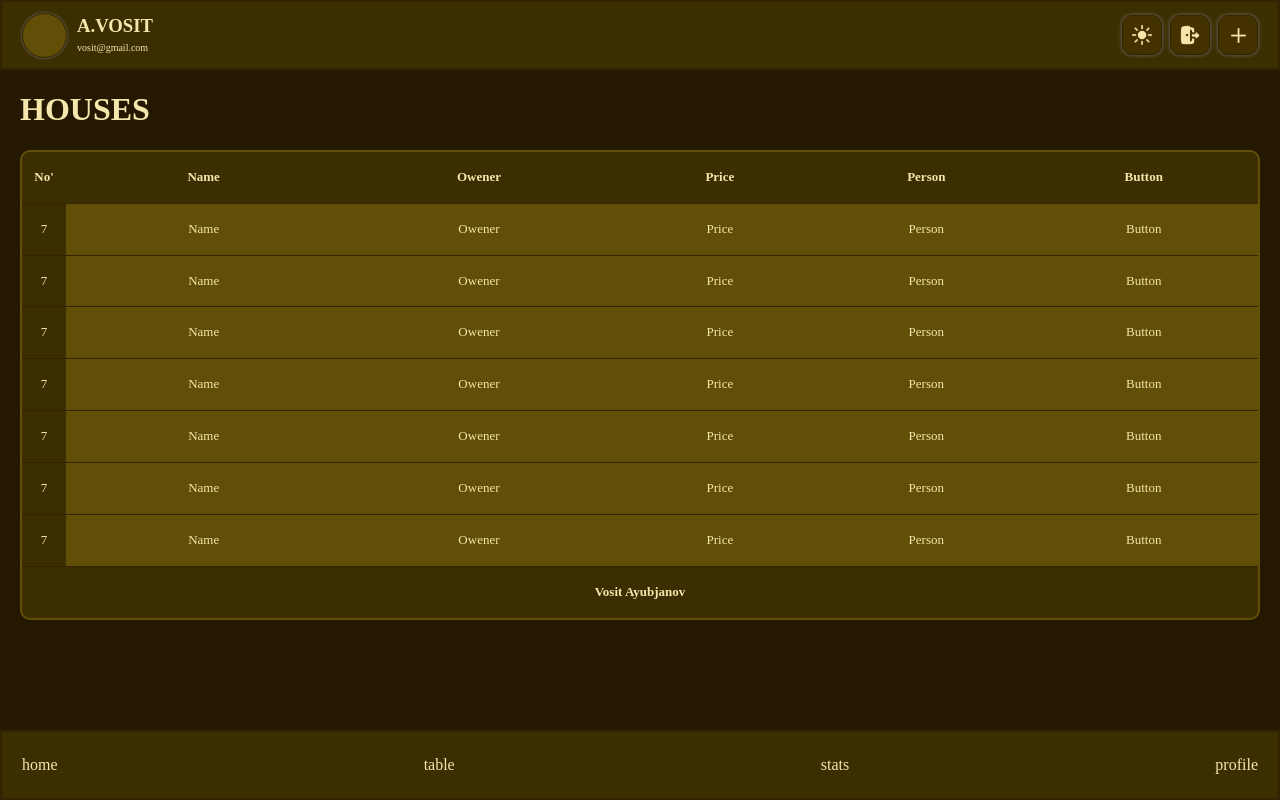
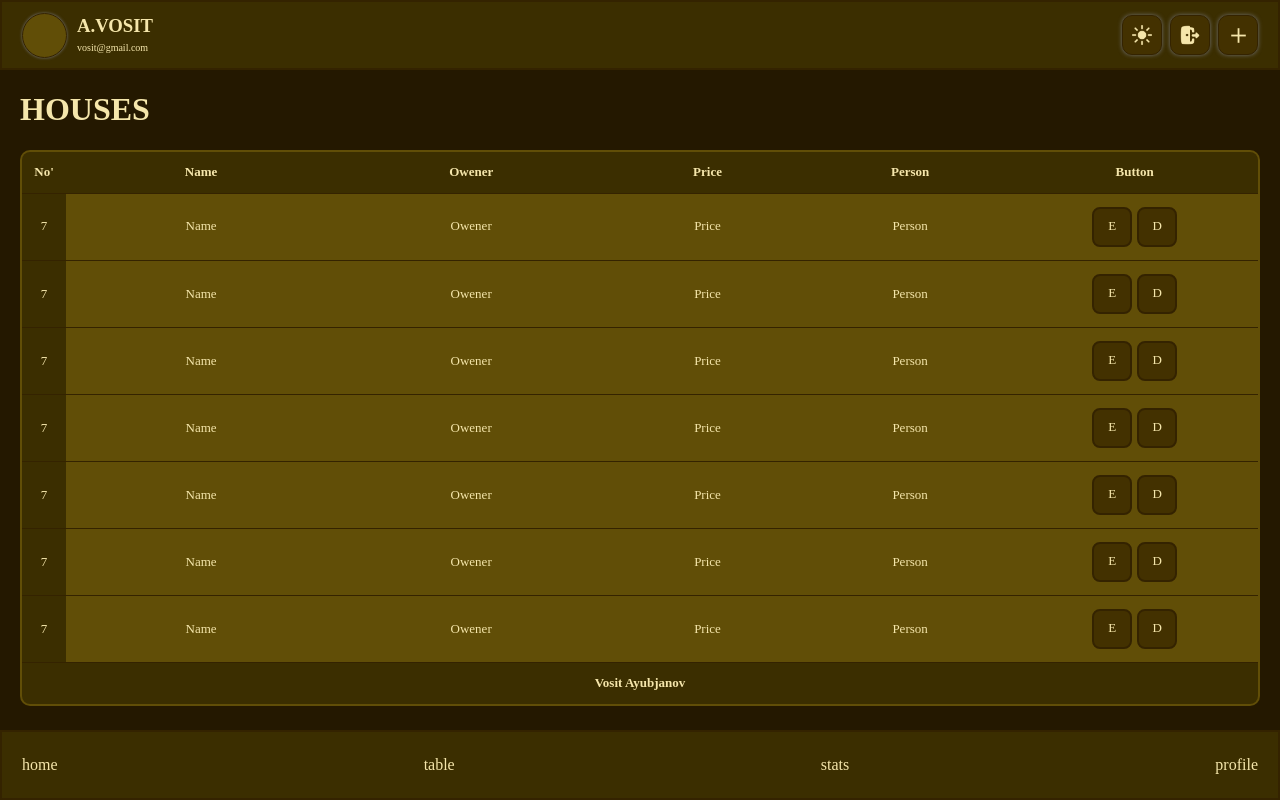
Before and after one commit to fayzullohabdusoliqov-hue/houses-project, a React (Vite) app: page /layout/table in a window 1280 px wide. Built offline with nearby package versions, Linux system fonts and the light colour scheme; a web font is replaced by a local one.

Commit message:
end table

```diff
--- a/src/components/TableItem/TableItem.jsx
+++ b/src/components/TableItem/TableItem.jsx
@@ -7,7 +7,10 @@ function TableItem() {
     <td className="table_td">Owener</td>
     <td className="table_td">Price</td>
     <td className="table_td">Person</td>
-    <td className="table_td">Button</td>
+    <td className="table_td">
+      <button className="table_btn">E</button>
+      <button className="table_btn">D</button>
+    </td>
   </tr>)
 }
 
--- a/src/pages/Table/Table.css
+++ b/src/pages/Table/Table.css
@@ -1,5 +1,7 @@
 .houses{
     padding-bottom: 100px;
+    width:100%;
+    overflow-x:auto;
 }
 .houses_table {
     width: 100%;
@@ -9,9 +11,12 @@
     border: 2px solid var(--color-border);
     border-radius: 10px;
     overflow: hidden;
+    min-width:650px;
+    font-size:13px;
 }
 .table_th, .table_td {
-    padding: 14px 18px;
+    padding: 13px 12px;
+    white-space:nowrap;
     text-align: center;
     border-bottom: 1px solid var(--color-border);
 }
@@ -21,20 +26,22 @@
 .table_tr:hover {
     background: var(--color-card-hover);
 }
-.houses{
-    width:100%;
-    overflow-x:auto;
-}
-.houses_table{
-    min-width:650px;
-    font-size:13px;
-}
-.table_th,.table_td{
-    padding:18px 12px;
-    white-space:nowrap;
-}
 .table_tr > .table_td:nth-child(1){
     background: var(--color-section);
+}
+.table_tr > .table_td:nth-child(6){
+    display: flex;
+    align-items: center;
+    justify-content: center;
+    gap: 5px;
+}
+.table_btn{
+    background: var(--color-small-element);
+    color: var(--color-text-body);
+    width: 40px;
+    height: 40px;
+    border-radius: 8px;
+    border: 2px solid var(--color-border);
 }
 .table_th:nth-child(1),.table_td:nth-child(1){
     width:45px;
@@ -49,7 +56,7 @@
     min-width:90px;
 }
 .table_th:nth-child(5),.table_td:nth-child(5){
-     min-width:90px;
+    min-width:90px;
 }
 .table_th:nth-child(6),.table_td:nth-child(6){
     min-width:100px;
```
